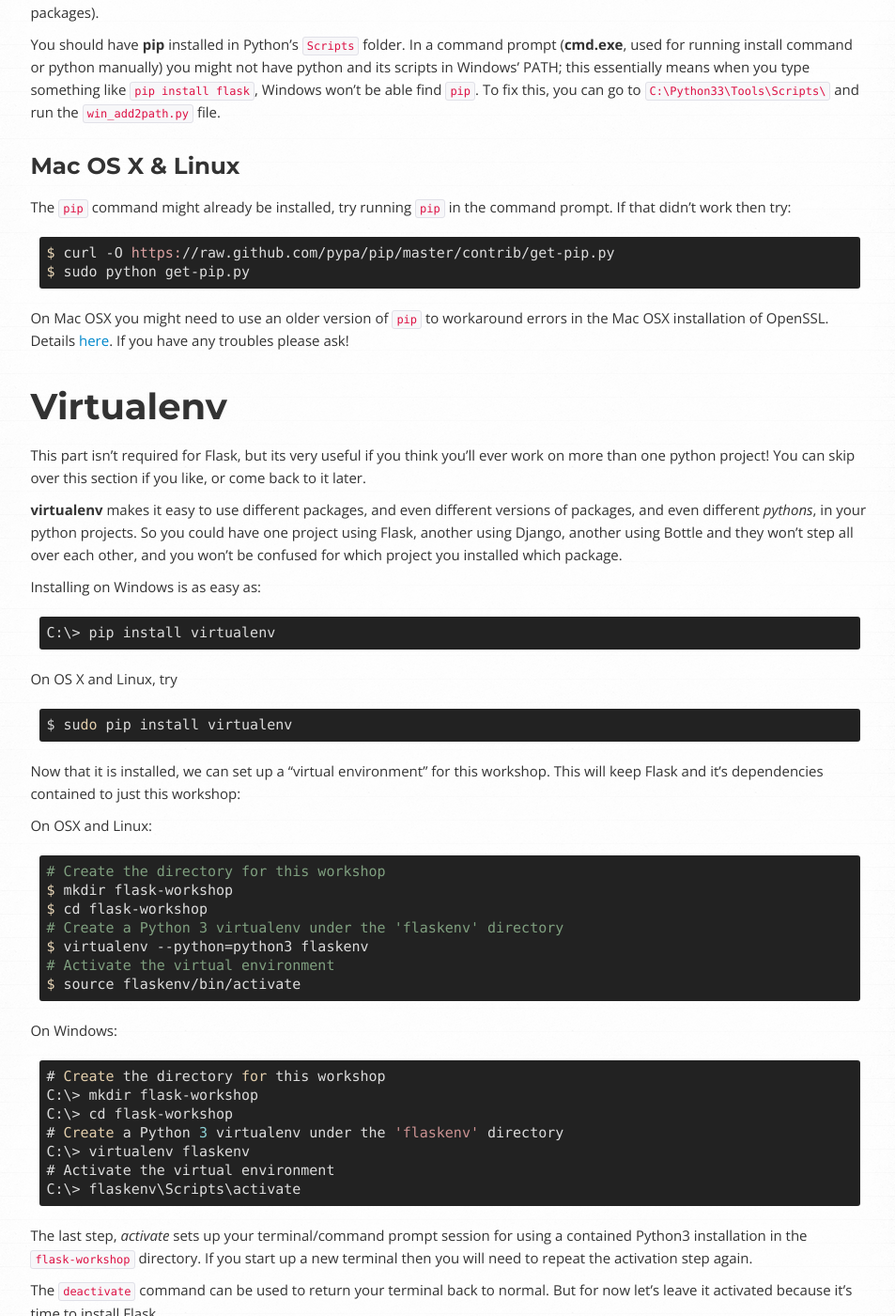
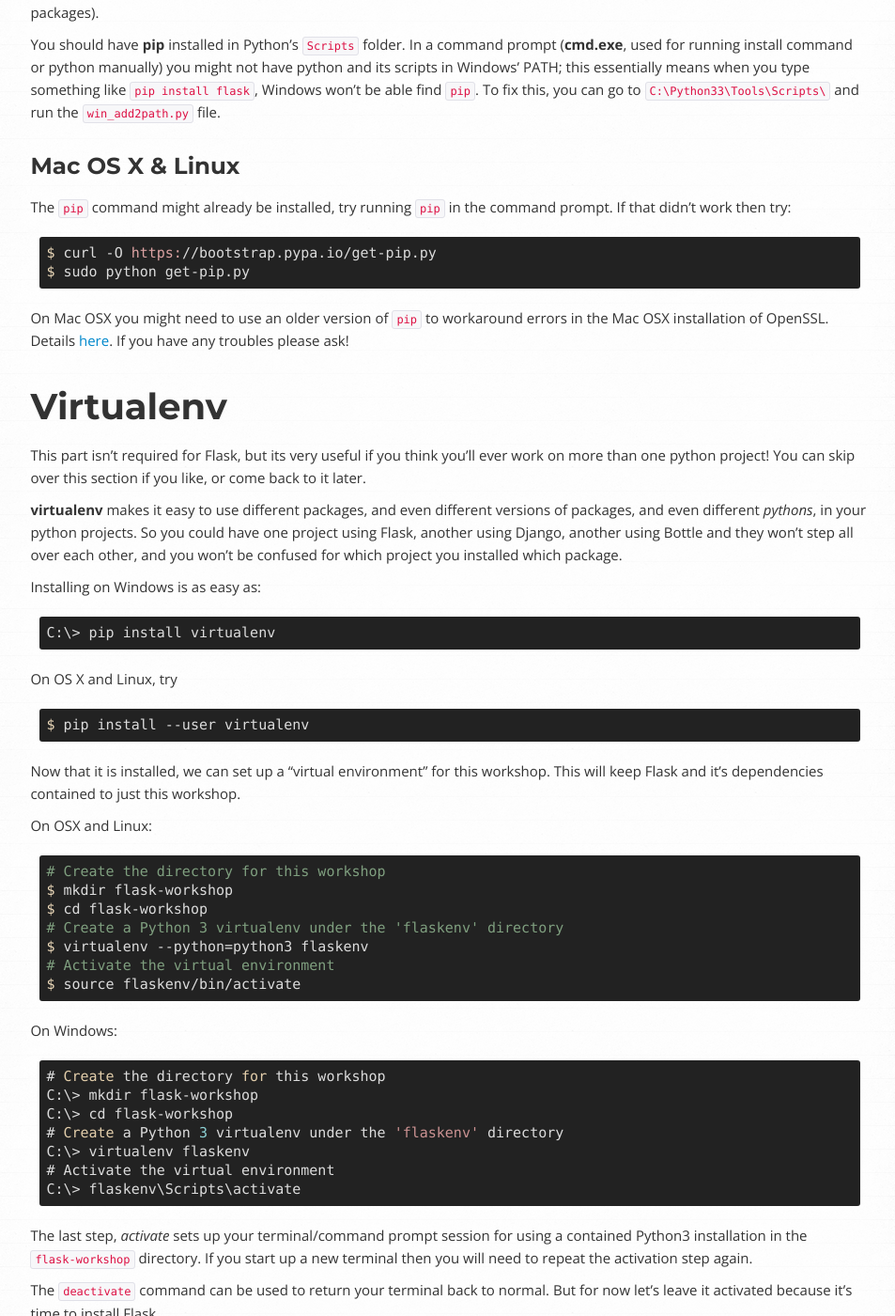
Before and after one commit to OpenTechSchool/python-flask, a Jekyll site: the page built from core/setup.md, in a window 1280 px wide and 1400 px high, scrolled down 1138 px. Shown: the whole window at 94% size, without its empty margins (314-1267 px from the left). Built offline with Jekyll 4.4.1, drawn with Linux system fonts in a browser that asks for light colours; some of the changed text lies outside the part shown.

```diff
--- a/core/setup.md
+++ b/core/setup.md
@@ -46,7 +46,7 @@ You should have **pip** installed in Python's `Scripts` folder. In a command pro
 
 The `pip` command might already be installed, try running `pip` in the command prompt. If that didn't work then try:
 
-    $ curl -O https://raw.github.com/pypa/pip/master/contrib/get-pip.py
+    $ curl -O https://bootstrap.pypa.io/get-pip.py
     $ sudo python get-pip.py
 
 On Mac OSX you might need to use an older version of `pip` to workaround errors in the Mac OSX installation of OpenSSL. Details [here](https://github.com/pypa/pip/issues/829). If you have any troubles please
@@ -64,9 +64,9 @@ Installing on Windows is as easy as:
 
 On OS X and Linux, try
 
-    $ sudo pip install virtualenv
+    $ pip install --user virtualenv
 
-Now that it is installed, we can set up a "virtual environment" for this workshop. This will keep Flask and it's dependencies contained to just this workshop:
+Now that it is installed, we can set up a "virtual environment" for this workshop. This will keep Flask and it's dependencies contained to just this workshop.
 
 On OSX and Linux:
 
@@ -98,4 +98,4 @@ So far as website frameworks go, Flask has a minimal number of libraries that it
 
 Now that everything is set up, installing Flask is as easy as:
 
-    pip install flask
+    $ pip install flask
```
Also changed, not shown: other parts of core/setup.md (+2 -2 lines).
